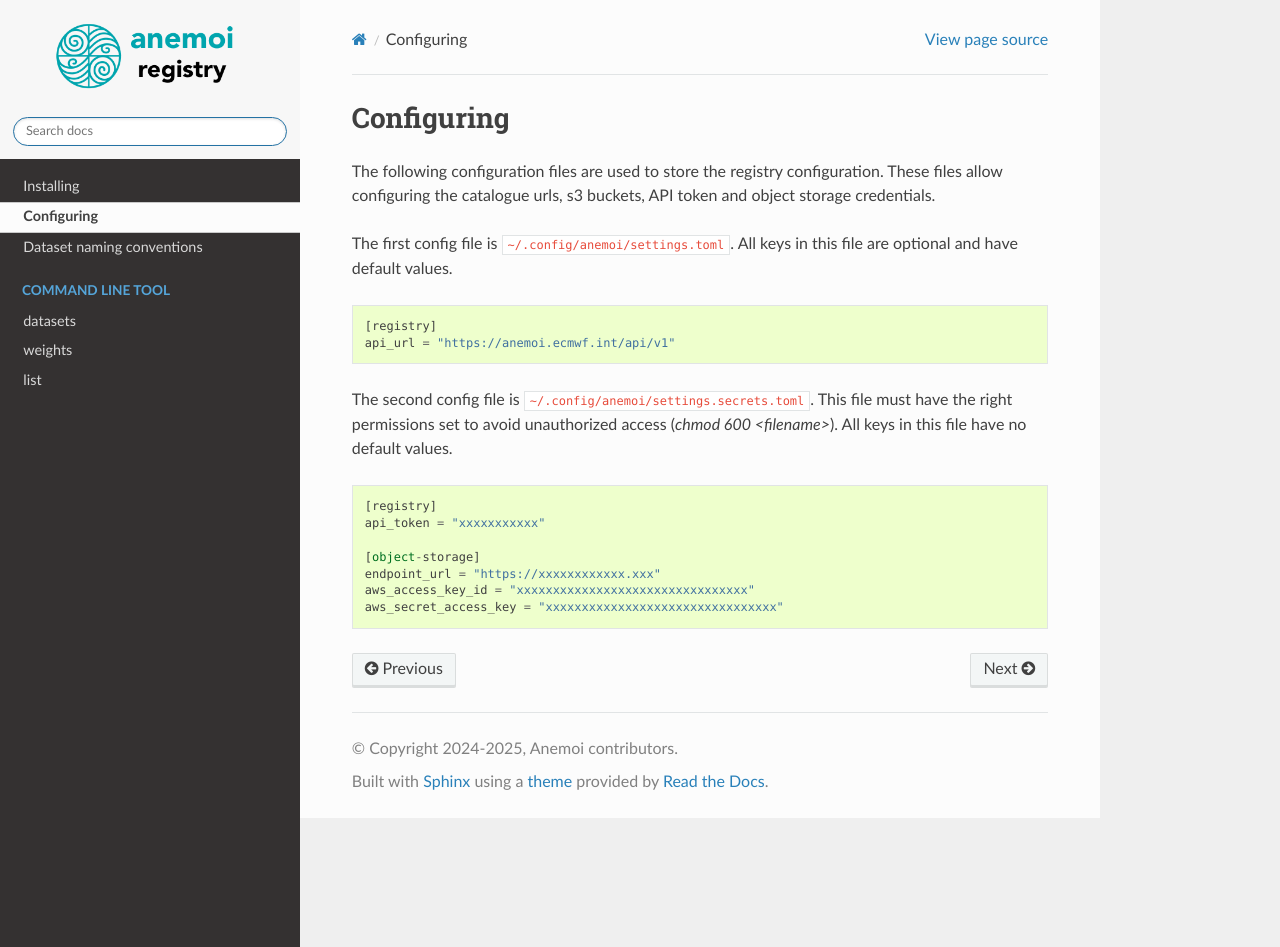
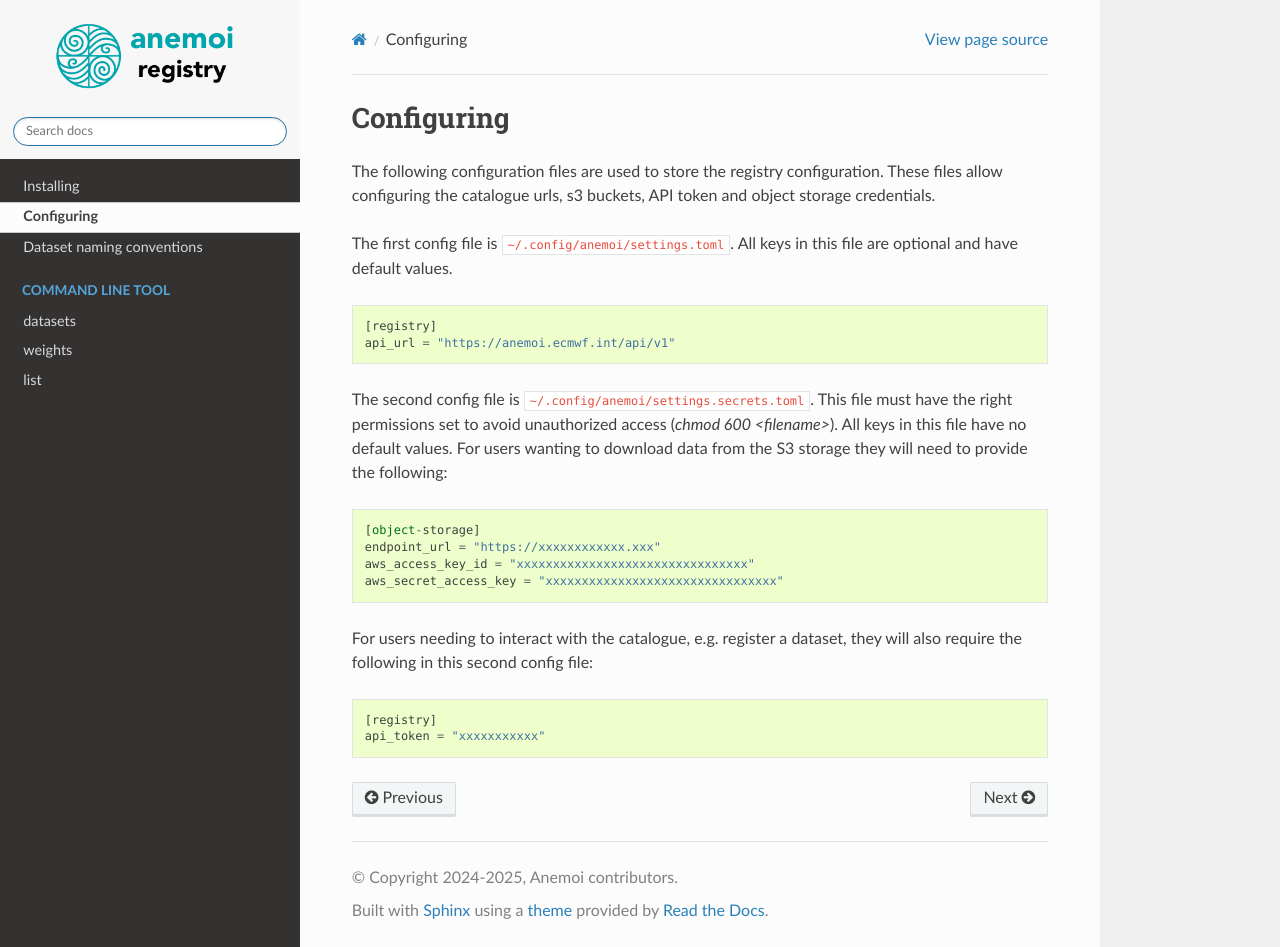
Before and after one commit to ecmwf/anemoi-registry, a Sphinx documentation site: the page built from docs/configuring.rst, in a window 1280 px wide and 947 px high. Built offline with Sphinx 7.4.7 and the Read the Docs theme 3.1.0, drawn with Linux system fonts in a browser that asks for light colours; the version number could not be read and is left out.

Commit message:
fix: Update docs for credentials (#108)
Co-authored-by: pre-commit-ci[bot] <66853113+pre-commit-ci[bot]@users.noreply.github.com>
Co-authored-by: Harrison Cook <Harrison.cook@ecmwf.int>

```diff
--- a/docs/configuring.rst
+++ b/docs/configuring.rst
@@ -19,14 +19,21 @@ this file are optional and have default values.
 The second config file is ``~/.config/anemoi/settings.secrets.toml``.
 This file must have the right permissions set to avoid unauthorized
 access (`chmod 600 <filename>`). All keys in this file have no default
-values.
+values. For users wanting to download data from the S3 storage they will
+need to provide the following:
+
+.. code::
+
+   [object-storage]
+   endpoint_url = "https://xxxxxxxxxxxx.xxx"
+   aws_access_key_id = "xxxxxxxxxxxxxxxxxxxxxxxxxxxxxxxx"
+   aws_secret_access_key = "xxxxxxxxxxxxxxxxxxxxxxxxxxxxxxxx"
+
+For users needing to interact with the catalogue, e.g. register a
+dataset, they will also require the following in this second config
+file:
 
 .. code::
 
    [registry]
    api_token = "xxxxxxxxxxx"
-
-   [object-storage]
-   endpoint_url = "https://xxxxxxxxxxxx.xxx"
-   aws_access_key_id = "xxxxxxxxxxxxxxxxxxxxxxxxxxxxxxxx"
-   aws_secret_access_key = "xxxxxxxxxxxxxxxxxxxxxxxxxxxxxxxx"
```
